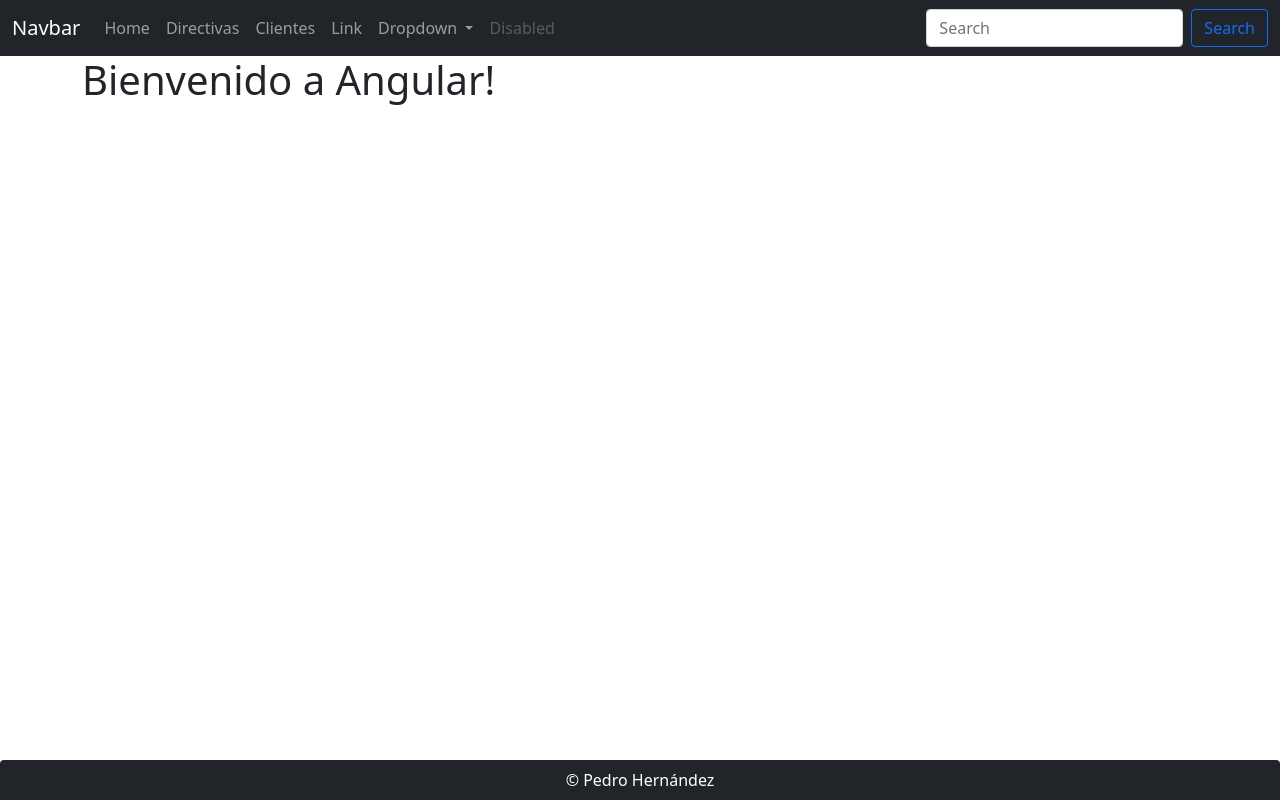
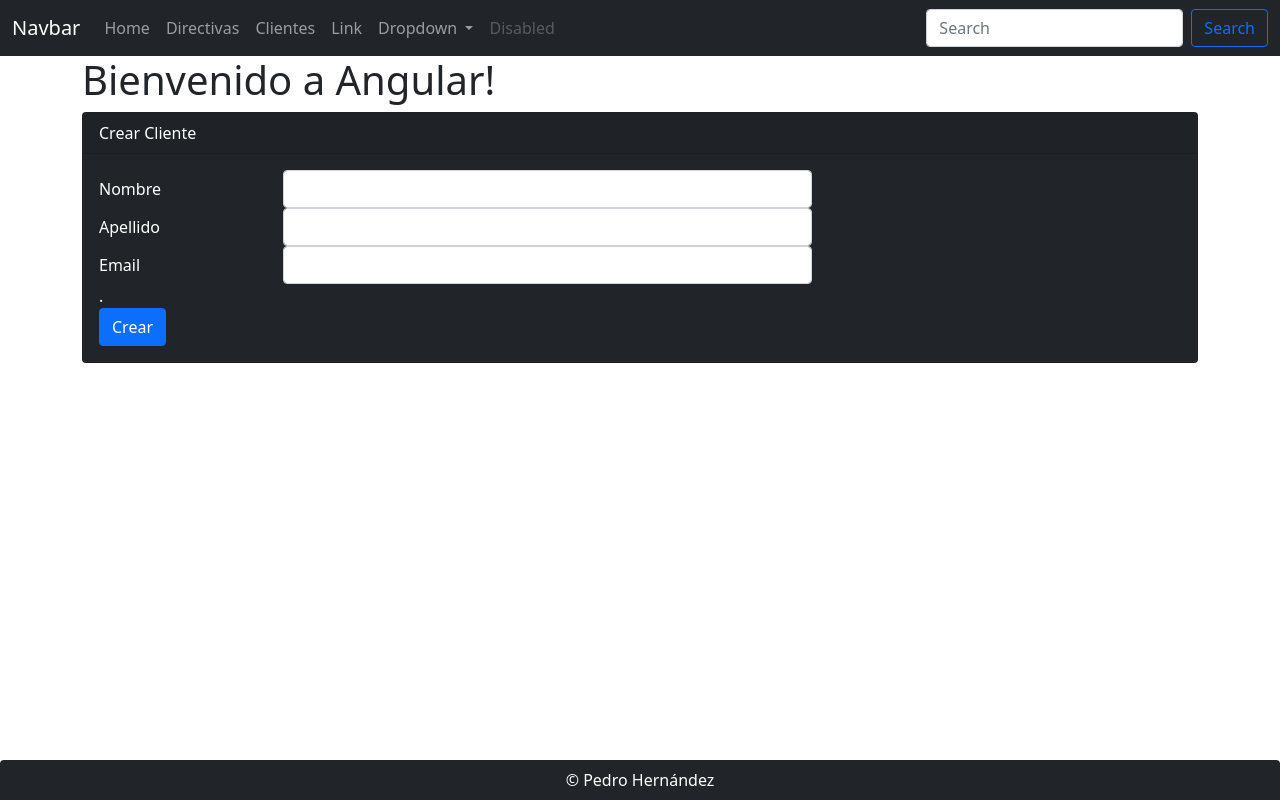
Before and after one commit to pedrojhrossi/angular, an Angular app: page /clientes/form in a window 1280 px wide. Before the commit this address led to /. Built offline with nearby package versions, Linux system fonts and the light colour scheme.

Commit message:
Cliente Form created. 'form.component'

```diff
--- a/src/app/clientes/clientes.component.html
+++ b/src/app/clientes/clientes.component.html
@@ -2,6 +2,10 @@
   <div class="card-header">Clientes</div>
   <div class="card-body text-primary">
     <h5 class="card-title">Listado de clientes</h5>
+
+    <div class="my-2 text-left">
+      <button class="btn btn-primary btn-rounded" type="button" [routerLink] = "['/clientes/form']"></button>
+    </div>
 
     <table class="table table-bordered table-striped">
       <thead>
--- /dev/null
+++ b/src/app/clientes/form.component.html
@@ -0,0 +1,33 @@
+<div class="card bg-dark text-white">
+  <div class="card-header">{{ titulo }}</div>
+  <div class="card-body">
+    <form (ngSubmit) = "create()">
+      <div class="form-group row">
+        <label for="nombre" class="col-form-label col-sm-2">Nombre</label>
+        <div class="col-sm-6">
+          <input type="text" class="form-control" [(ngModel)]="cliente.nombre" name="nombre">
+        </div>
+      </div>
+
+      <div class="form-group row">
+        <label for="apellido" class="col-form-label col-sm-2">Apellido</label>
+        <div class="col-sm-6">
+          <input type="text" class="form-control" [(ngModel)]="cliente.apellido" name="apellido">
+        </div>
+      </div>
+
+      <div class="form-group row">
+        <label for="email" class="col-form-label col-sm-2">Email</label>
+        <div class="col-sm-6">
+          <input type="text" class="form-control" [(ngModel)]="cliente.email" name="email">
+        </div>
+      </div>
+
+      .<div class="form-group row">
+        <div class="col-sm-6">
+          <button class="btn btn-primary" role="button">Crear</button>
+        </div>
+      </div>
+    </form>
+  </div>
+</div>
--- /dev/null
+++ b/src/app/clientes/form.component.ts
@@ -0,0 +1,23 @@
+import { Component, OnInit } from '@angular/core';
+import { Cliente } from './cliente';
+
+@Component({
+  selector: 'app-form',
+  templateUrl: './form.component.html'
+})
+export class FormComponent implements OnInit {
+
+  private titulo: string = "Crear Cliente";
+  private cliente: Cliente = new Cliente();
+
+  constructor() { }
+
+  ngOnInit(): void {
+  }
+
+  public create(): void {
+    console.log("Clicked!");
+    console.log(this.cliente);
+  }
+
+}
```
Also changed, not shown: src/app/app.module.ts (+6 -1 lines).
